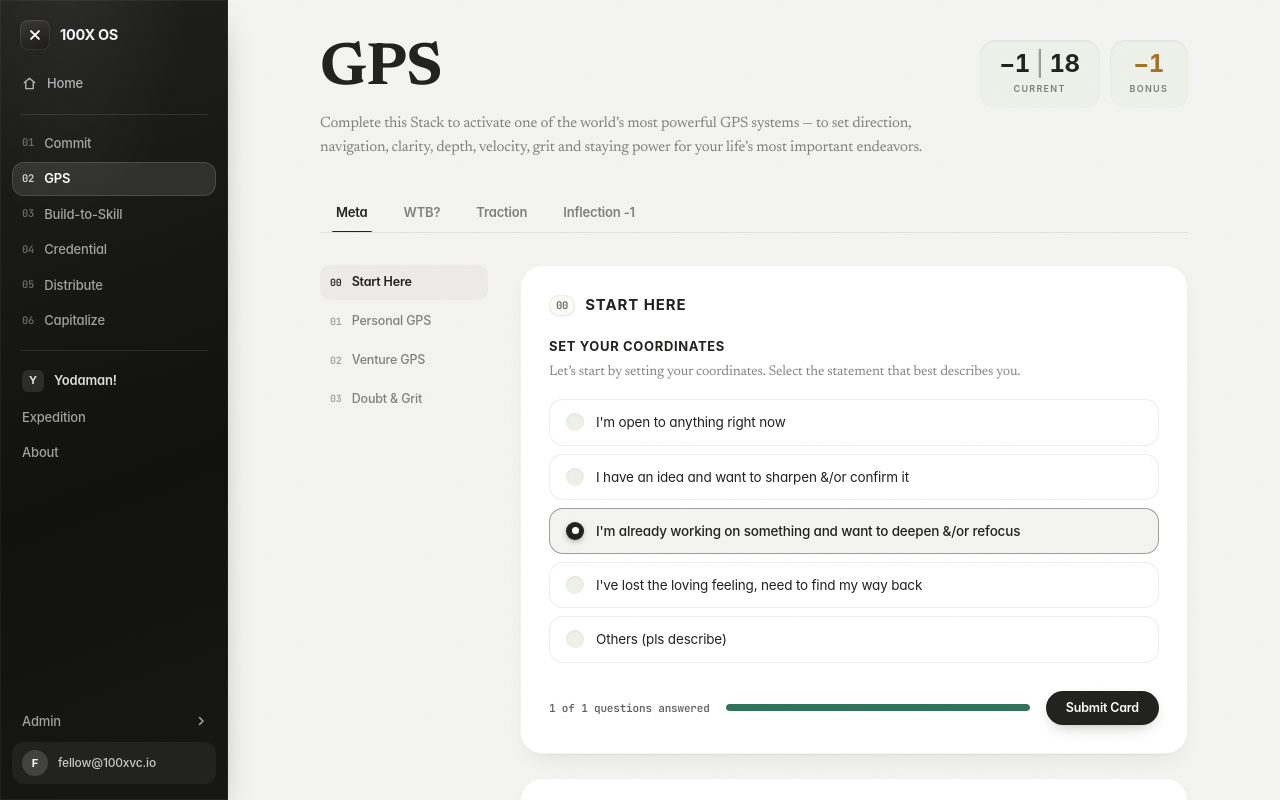
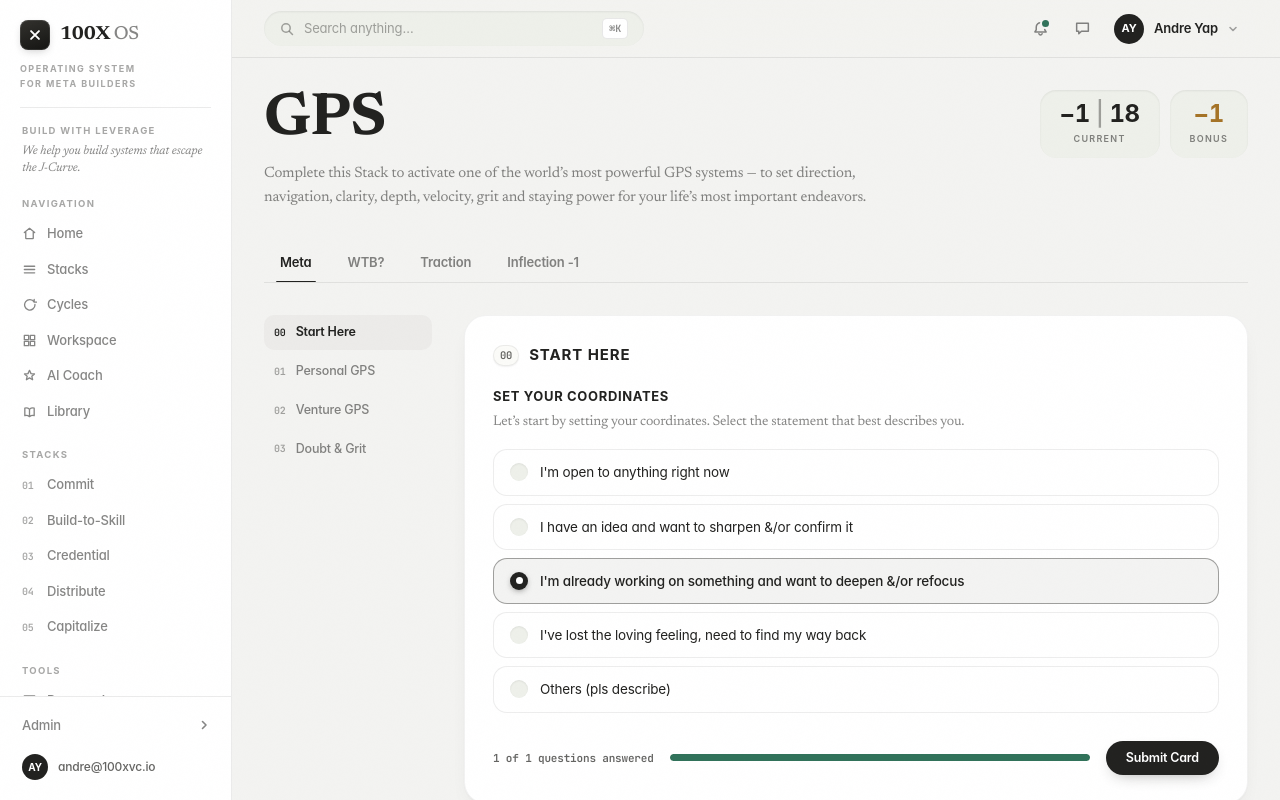
Before and after one commit to rystraum/kimi-experiments, a React (Vite) app in the folder websites/skeuomorphic-100xvc/: page /gps in a window 1280 px wide. Shown: the top 800 px of the page. Built offline with nearby package versions, Linux system fonts and the light colour scheme.

Commit message:
Re-shell GPS page into the peg AppShell

```diff
--- a/websites/skeuomorphic-100xvc/src/pages/Gps.tsx
+++ b/websites/skeuomorphic-100xvc/src/pages/Gps.tsx
@@ -1,6 +1,5 @@
 import { useEffect, useState } from 'react';
-import { Link } from 'react-router';
-import AppSidebar from '../components/AppSidebar';
+import AppShell from '../components/shell/AppShell';
 
 /* ———————————————— content model ———————————————— */
 
@@ -239,15 +238,8 @@ export default function Gps() {
   }, [tab]);
 
   return (
-    <div className="min-h-screen">
-      <AppSidebar />
-
-      <main className="mx-auto max-w-[1160px] px-5 pb-24 pt-10 sm:px-8 md:pl-[260px] md:pr-8">
-        {/* mobile home link (sidebar hidden) */}
-        <Link to="/" className="mb-6 inline-flex items-center gap-1.5 text-[13px] font-semibold text-[hsl(var(--ink))] md:hidden">
-          ← 100X OS Home
-        </Link>
-
+    <AppShell>
+      <main className="mx-auto max-w-[1160px] px-5 pb-24 pt-8 sm:px-8">
         {/* header */}
         <div className="flex flex-wrap items-start justify-between gap-5">
           <div className="max-w-[620px]">
@@ -471,6 +463,6 @@ export default function Gps() {
           </div>
         )}
       </main>
-    </div>
+    </AppShell>
   );
 }
```
